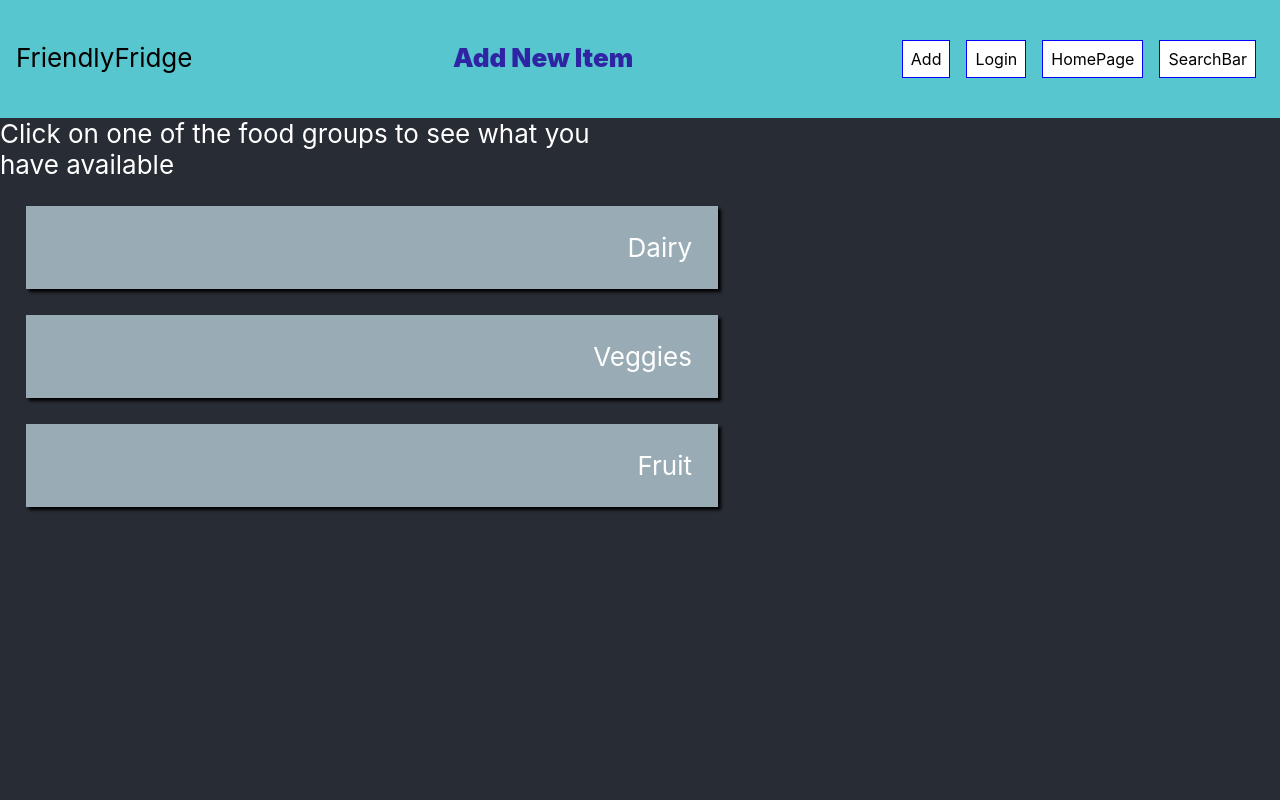
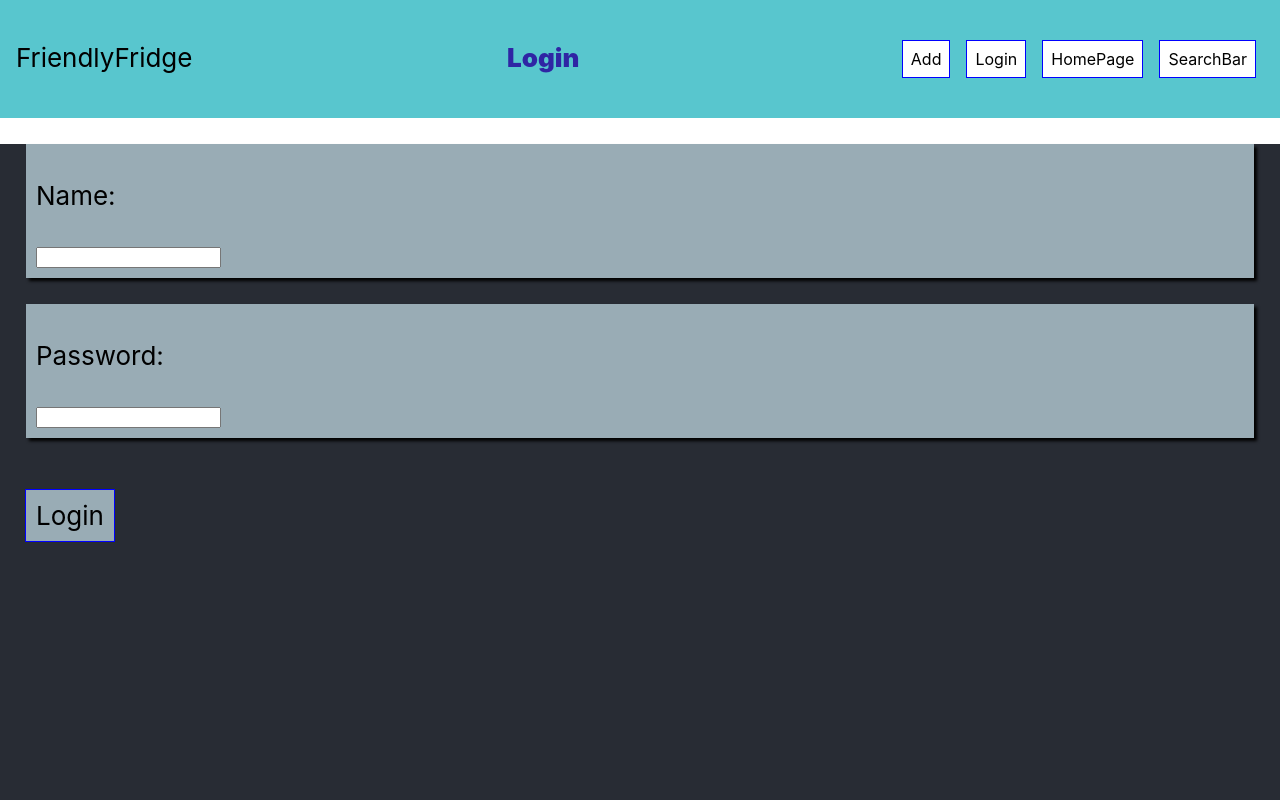
Before and after one commit to aunyamukherjee/friendly-fridge, a React (Create React App) app: page / in a window 1280 px wide. Shown: the top 800 px of the page. Built offline with nearby package versions, Linux system fonts and the light colour scheme.

Commit message:
Formatting Login Page

```diff
--- a/src/App.js
+++ b/src/App.js
@@ -7,6 +7,7 @@ import Footer from './Footer';
 import HomePageBody from './HomePageBody';
 import FoodGroupListView from "./FoodGroupListView";
 import AddNewItem from "./AddNewItem";
+import Login from "./Login";
 
 
 const App = (props) => {
@@ -18,9 +19,10 @@ const App = (props) => {
       <div>
         <Header className ="Header"/>
       <div className = "Body">
-        <HomePageBody />
+        {/* <HomePageBody /> */}
         {/* <FoodGroupListView /> */}
         {/* <AddNewItem /> */}
+        <Login />
       </div>
 
         <Footer className = "Footer"/>
--- a/src/Header/index.js
+++ b/src/Header/index.js
@@ -18,10 +18,12 @@ class Header extends Component {
   state = {
     titles: [
       {name: 'Home'},
+      {name: 'Add New Item'},
+      {name: 'Login'},
+      {name: 'Sign Up'},
       {name: 'Dairy'},
       {name: 'Veggies'},
-      {name: 'Fruit'},
-      {name: 'Add New Item'}
+      {name: 'Fruit'}
     ],
     otherState: 'some other value'
   }
@@ -37,7 +39,7 @@ class Header extends Component {
         </div>
 
         <div className= "Page-Title">
-          <PageName name = {this.state.titles[4].name}/>
+          <PageName name = {this.state.titles[2].name}/>
         </div>
 
         <div className= "Header-button">
--- a/src/HomePageBody/HomePageBody.css
+++ b/src/HomePageBody/HomePageBody.css
@@ -18,8 +18,12 @@
     display: flex;
     flex-direction: row;
     align-items: center;
+    font-size: 1cm;
     /* justify-content: left; */
-    width: 50%;
+    /* width: 50%; */
+    /* flex: 1; */
+    padding: 1em;
+    /* margin: 1em; */
   }
 
   .Food-Group {
@@ -34,7 +38,6 @@
     box-shadow: 3px 3px 3px black;
     flex-wrap: wrap;
     width: 50%;
-    flex: 1;
   }
 
 /* i am not sure why this wont format into cards when the other FGLV did */
--- /dev/null
+++ b/src/Login/Login.css
@@ -0,0 +1,25 @@
+.Login-container {
+    display: flex;
+    flex-direction: column;
+    flex-wrap: wrap;
+}
+
+.Login-items {
+    padding: 10px;
+    color: black;
+    box-shadow: 3px 3px 3px black;
+    margin: 1em;
+    flex-direction: row;
+    flex-wrap: wrap;
+    background-color:rgba(163, 184, 193, 0.92);
+}
+
+/* .Button {
+    background-color: white;
+    border: 1px blue;
+
+    padding: 8px;
+    cursor: 'pointer';
+    justify-content: center;
+    margin: 8px;
+} */
--- /dev/null
+++ b/src/Login/index.js
@@ -0,0 +1,36 @@
+import React from 'react';
+import "./Login.css";
+
+const style = {
+    backgroundColor: 'rgba(163, 184, 193, 0.92)',
+    font: 'inherit',
+    border: '1px solid blue',
+    padding: '10px',
+    cursor: 'pointer',
+    justifyContent: 'center',
+    margin: '25px'
+  };
+
+const Login = (props) => {
+    return (
+        <div Login-container>
+            <div className= "Login-items">
+                <p>Name:</p>
+                <input type="text" onChange= {props.changed} value = {props.name} />
+            </div>
+            <div className= "Login-items">
+                <p>Password:</p>
+                <input type="text" onChange= {props.changed} value = {props.name} />
+            </div>
+            {/* <div className= "Login-items"> */}
+                <button
+                style = {style}
+                /*onClick={() => }*/ >
+                Login
+                </button>
+            {/* </div> */}
+        </div>
+    )
+}
+
+export default Login;
```
Also changed, not shown: src/SignUp/SignUp.css (added), src/SignUp/index.js (added).
